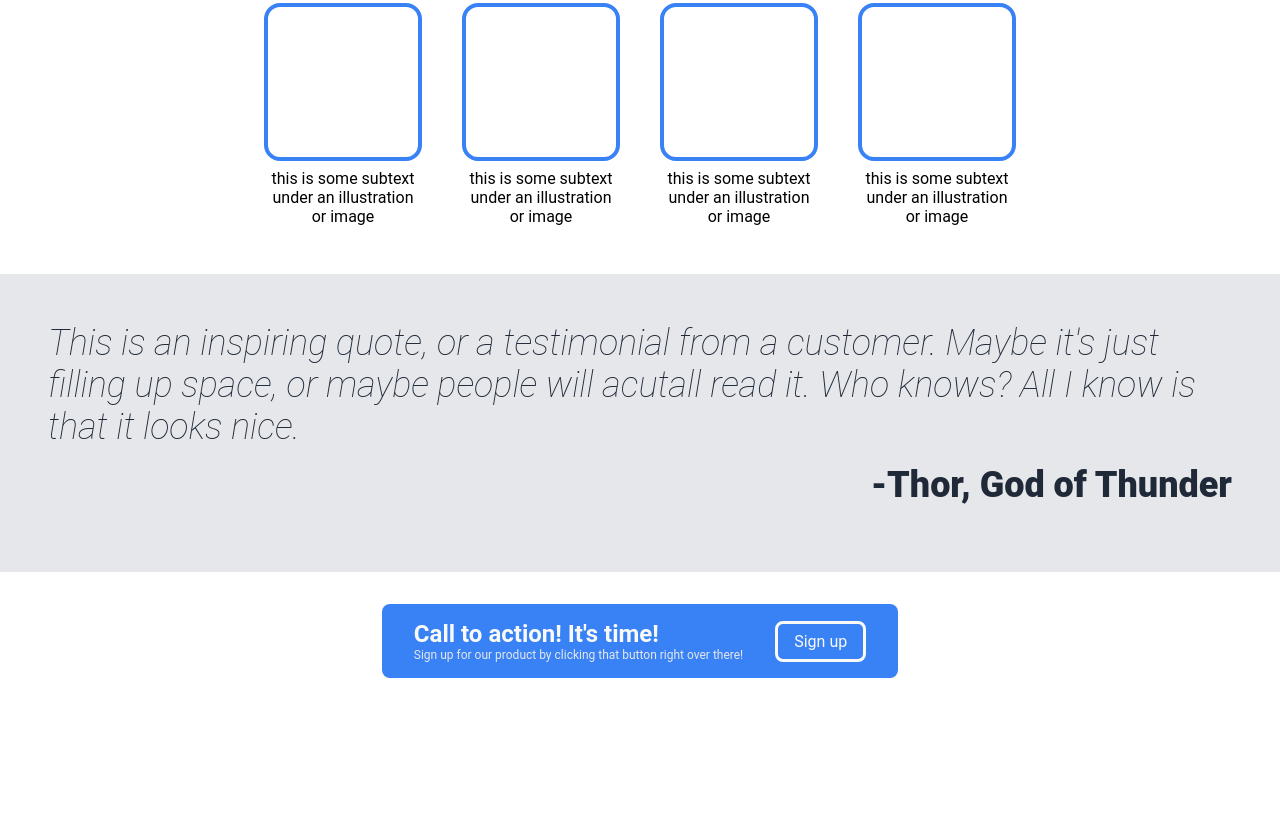
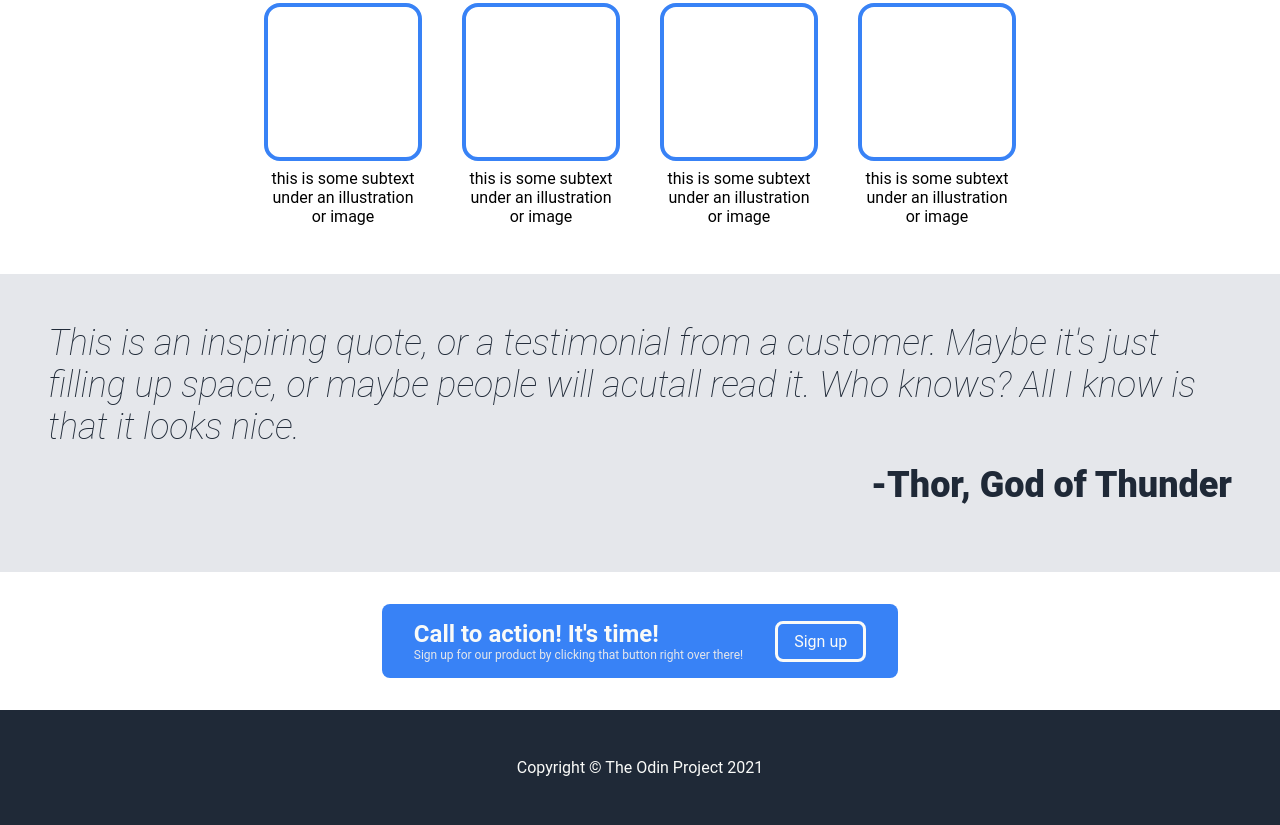
Before and after one commit to howell-johnson/landing-page, a plain HTML site: page index.html in a window 1280 px wide. Shown: the part 435-1260 px from the top of the page. Before the commit the page ends 1145 px from the top, so only its background shows below. Drawn offline with Linux system fonts and the light colour scheme.

Commit message:
completed footer section

```diff
--- a/index.html
+++ b/index.html
@@ -95,5 +95,10 @@
                 </div>
             </div>
         </div>
+        <div class="footer">
+            <div class="footer-text">
+                Copyright © The Odin Project 2021
+            </div>
+        </div>
     </body>
 </html>
--- a/style.css
+++ b/style.css
@@ -138,3 +138,10 @@ ul{
 .call-right .btn{
     border: 3px solid #F9FAF8;
 }
+.footer{
+    display: flex;
+    justify-content: center;
+    padding: 48px;
+    background-color: #1F2937;
+    color: #F9FAF8;
+}
```
